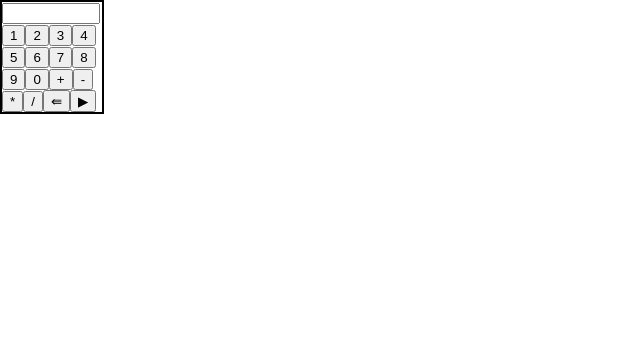
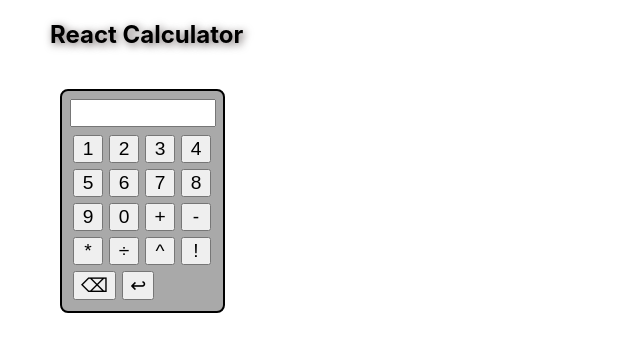
Before and after one commit to rivka99/calculator, a React (Create React App) app: page / in a window 1280 px wide. Shown: the top 352 px of the page, without its empty margins (0-640 px from the left). Built offline with nearby package versions, Linux system fonts and the light colour scheme.

Commit message:
added css, ! anad ^ buttons added with no functionality yet

```diff
--- a/src/App.css
+++ b/src/App.css
@@ -1,5 +1,6 @@
 .App {
   text-align: center;
+
 }
 
 .App-logo {
@@ -38,9 +39,13 @@
 }
 
 .calc-board{
+  background-color: darkgray;
+  border-radius: 8px;
   border: 2px solid black;
-
-  width: 100px;
+  width: 145px;
+  margin-top: 40px;
+  margin-left: 60px;
+  padding: 8px;
 }
 .numpad{
   display: flex;
@@ -48,5 +53,18 @@
   flex-wrap: wrap;
 }
 .val-input{
-  width: 90px;
+  width: 138px;
+  font-size: larger;
+  margin-bottom: 5px;
 }
+.dig-btn{
+  font-size: larger;
+  width: auto;
+  min-width: 30px;
+  margin: 3px;
+}
+h2{
+  margin-top: 20px;
+  margin-left: 50px;
+  text-shadow: 2px 2px 8px #5f5656;
+}
--- a/src/App.js
+++ b/src/App.js
@@ -7,10 +7,14 @@ import { HashRouter, HashRouter as Router, Route, Routes } from 'react-router-do
 
 function App() {
   const digits = [{id:1, digit:'1'},{id:2,digit:'2'},{id:3,digit:'3'},{id:4, digit:'4'},{id:5,digit:'5'},
-  {id:6,digit:'6'},{id:7, digit:'7'},{id:8,digit:'8'},{id:9,digit:'9'},{id:0,digit:'0'},{id:10, digit:'+'},{id:11, digit:'-'},{id:12, digit:'*'},{id:13, digit:'/'}]
+  {id:6,digit:'6'},{id:7, digit:'7'},{id:8,digit:'8'},{id:9,digit:'9'},{id:0,digit:'0'},{id:10, digit:'+'},
+  {id:11, digit:'-'},{id:12, digit:'*'},{id:13, digit:'÷'},{id:14, digit:'^'},{id:15, digit:'!'}]
   const [input, setInput] = useState("")
   return (
+  <div>
+    <h2>React Calculator</h2>
     <CalcBoard digits={digits} input={input} setInput={setInput}/>
+    </div>
   );
 }
 
--- a/src/Button.js
+++ b/src/Button.js
@@ -12,7 +12,7 @@ export default function Button(props){
     }
     return(
         <div>
-            <button onClick={updateVal}>{props.digit}</button>
+            <button onClick={updateVal} className="dig-btn">{props.digit}</button>
         </div>
     )
 }
--- a/src/CalcBoard.js
+++ b/src/CalcBoard.js
@@ -41,8 +41,8 @@ export default function CalcBoard(props){
                 props.setInput(result)
                 setResultGot(true)
             }
-            else if(props.input.indexOf("/") != -1){
-                let pInd = props.input.indexOf("/")
+            else if(props.input.indexOf("÷") != -1){
+                let pInd = props.input.indexOf("÷")
                 firstVal = props.input.substring(0,pInd)
                 secondVal = props.input.substring(pInd+1,props.input.length)
                 result = parseFloat(firstVal)/parseFloat(secondVal)
@@ -59,8 +59,8 @@ export default function CalcBoard(props){
             {
                 props.digits.map(button=><Button key = {button.id} digit = {button.digit} input={props.input} setInput={props.setInput} resultGot={resultGot} setResultGot={setResultGot}/>)
             }
-             <button onClick={backButton}>⇚</button>
-             <button onClick={enterButton}>▶</button>
+             <button onClick={backButton} className="dig-btn">⌫</button>
+             <button onClick={enterButton} className="dig-btn">↩</button>
             </div>
 
         </div>
```
